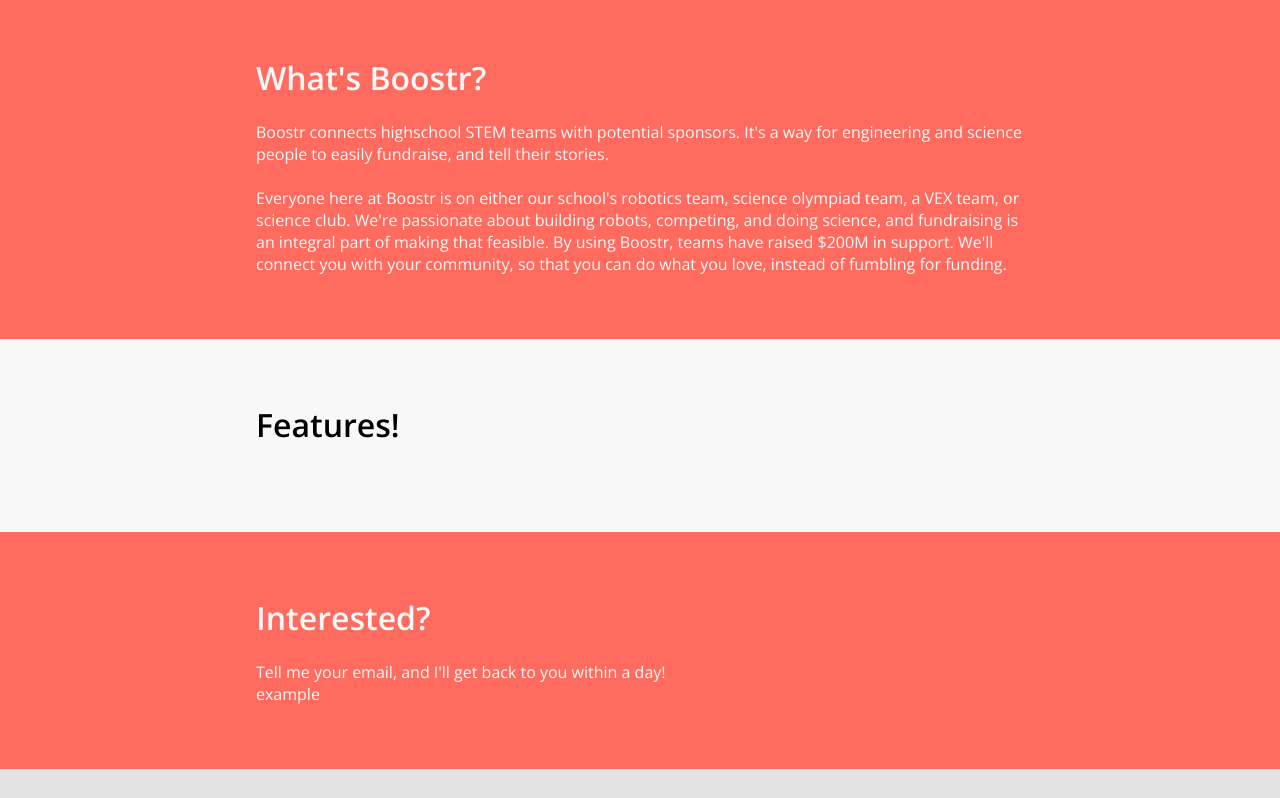
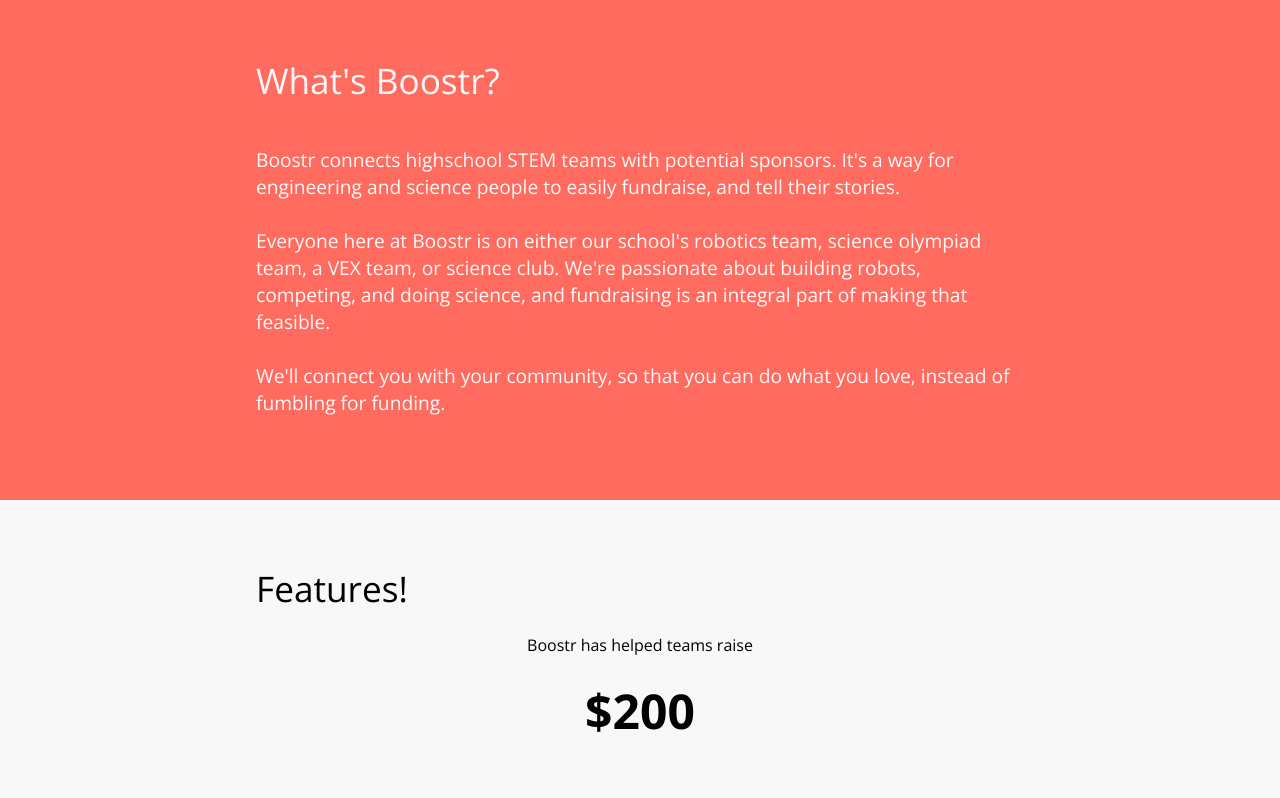
Before and after one commit to alexpriceco/PomPom, a plain HTML site: page home.html in a window 1280 px wide. Shown: the part 820-1618 px from the top of the page. Drawn offline with nearby package versions, Linux system fonts and the light colour scheme; a script that the page names is missing.

Commit message:
Not much

```diff
--- a/home.html
+++ b/home.html
@@ -28,17 +28,23 @@
         <section class="red content">
             <span class="subtitle">What's Boostr?</span>
             <br>
-            <div>Boostr connects highschool STEM teams with potential sponsors.
+            <div class="full-text med">Boostr connects highschool STEM teams with potential sponsors.
                 It's a way for engineering and science people to easily fundraise, and tell their stories.
                 <br><br>
-                Everyone here at Boostr is on either our school's robotics team, science olympiad team, a VEX team, or science club. We're passionate about building robots, competing, and doing science, and fundraising is an integral part of making that feasible. By using Boostr, teams have raised <span class="raised">$<span class="counter">200</span></span>M in support. We'll connect you with your community, so that you can do what you love, instead of fumbling for funding.
+                Everyone here at Boostr is on either our school's robotics team, science olympiad team, a VEX team, or science club. We're passionate about building robots, competing, and doing science, and fundraising is an integral part of making that feasible.
+                <br><br>We'll connect you with your community, so that you can do what you love, instead of fumbling for funding.
             </div>
         </section>
 
         <section class="content">
             <span class="subtitle">Features!</span>
             <br>
-            <div><!--PUT THE FEATURES SHIT HERE--></div>
+            <div><!--PUT THE FEATURES SHIT HERE-->
+
+            <div class="center">
+                Boostr has helped teams raise<br><br><span class="raised">$<span class="counter">200</span></span>
+            </div   >
+            </div>
         </section>
 
         <section class="red content">
--- a/main.css
+++ b/main.css
@@ -108,20 +108,12 @@
     width:60%;
     margin:0 auto;
 }
-.title {
-    font-weight: 600;
-    font-size:3em;
-}
-.subtitle {
-    font-weight: 600;
-    font-size: 2em;
-}
 .full-text, .half {
     padding: 20px 0;
 }
-.text {
+.med {
+    font-size: 1.2em;
 }
-
 .half {
     width:48%;
     display: inline-block;
@@ -142,3 +134,10 @@
     max-height:100%;
     align-content: center;
 }
+.raised {
+    font-size: 3em;
+    font-weight:bold;
+}
+.center {
+    text-align: center;
+}
```
